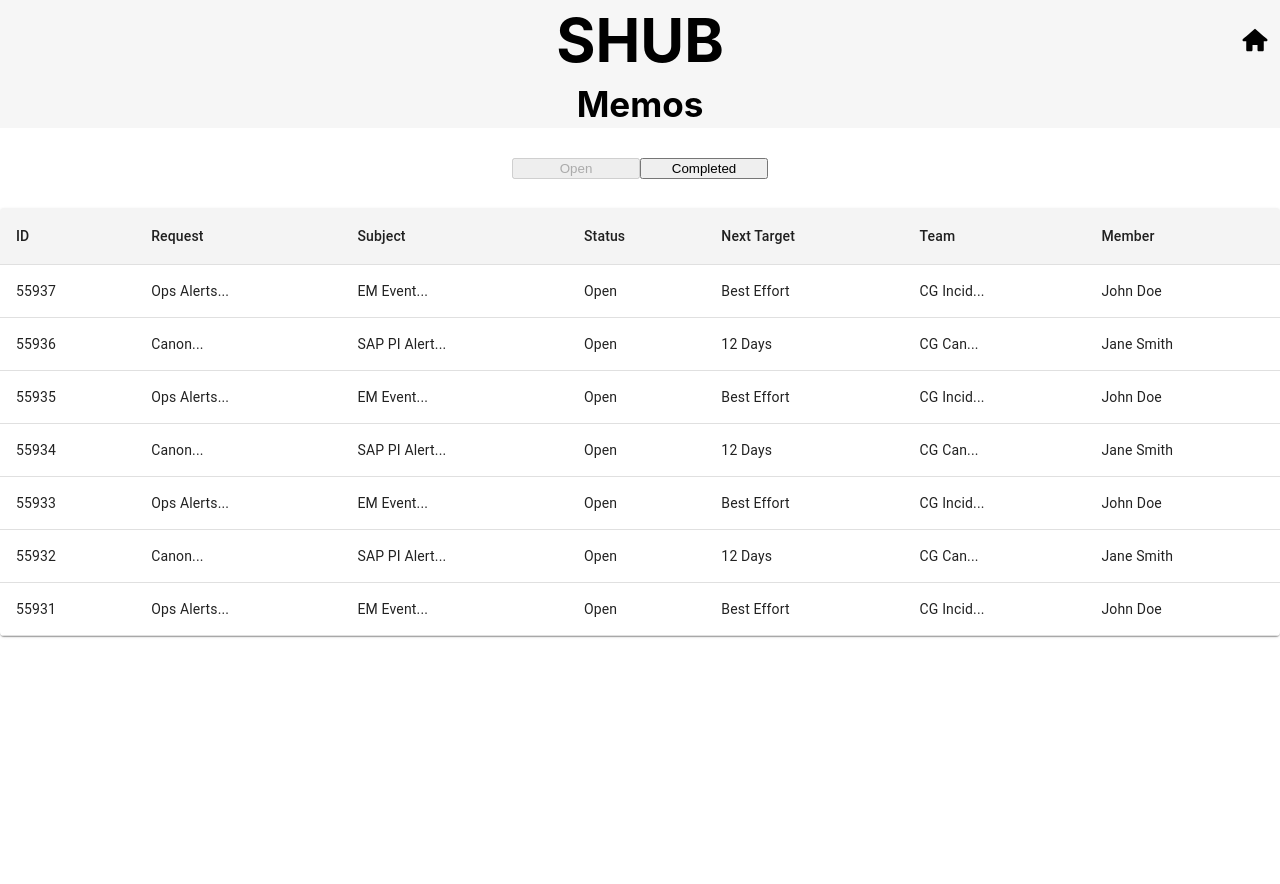
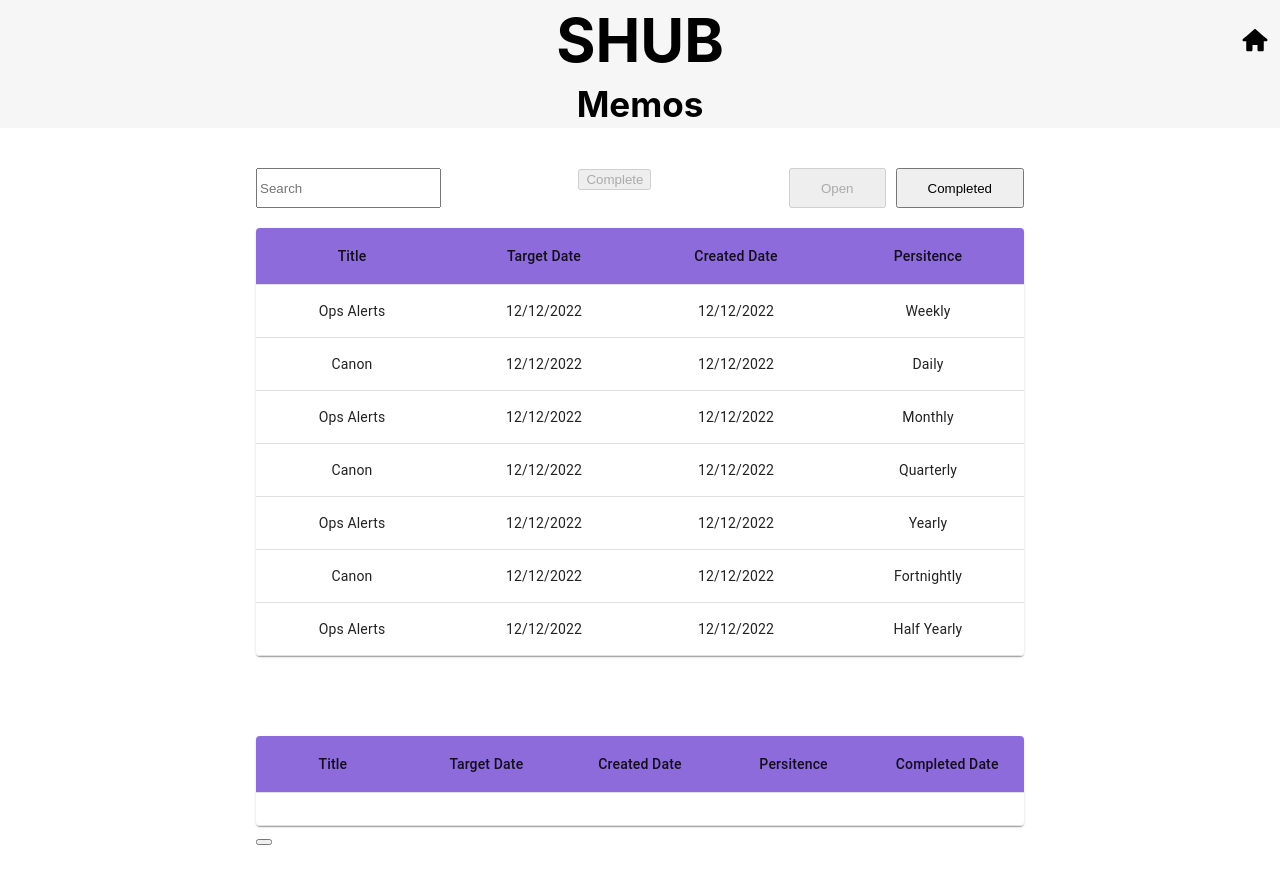
Before and after one commit to blueYvern/trial_repository, a React (Create React App) app in the folder trial-front/: page /memos in a window 1280 px wide. Before the commit the page ends 800 px from the top, so only its background shows below. Built offline with nearby package versions, Linux system fonts and the light colour scheme.

Commit message:
updated memo table

```diff
--- a/trial-front/public/index.html
+++ b/trial-front/public/index.html
@@ -27,17 +27,6 @@
     <title>React App</title>
   </head>
   <body>
-    <noscript>You need to enable JavaScript to run this app.</noscript>
     <div id="root"></div>
-    <!--
-      This HTML file is a template.
-      If you open it directly in the browser, you will see an empty page.
-
-      You can add webfonts, meta tags, or analytics to this file.
-      The build step will place the bundled scripts into the <body> tag.
-
-      To begin the development, run `npm start` or `yarn start`.
-      To create a production bundle, use `npm run build` or `yarn build`.
-    -->
   </body>
 </html>
--- a/trial-front/src/pages/MemoHome.js
+++ b/trial-front/src/pages/MemoHome.js
@@ -1,87 +1,219 @@
-import React, {useState} from "react";
+import React, {use, useState} from "react";
 import TabHeader from "../templates/TabHeader";
 import "./styles/memo-main.css";
-import { Table, TableBody, TableCell, TableContainer, TableHead, TableRow, Paper, Button } from "@mui/material";
+import {
+  Table,
+  TableBody,
+  TableCell,
+  TableContainer,
+  TableHead,
+  TableRow,
+  Paper,
+  Box,
+  Button
+} from "@mui/material";
+
+// Memo {
+//   id: number;
+//   title : string;
+//   target_date : Date;
+//   created_date : Date;
+//   completed_date : Date;
+//   persistence : string;
+//   status : string;
+// }
 
 const open_data = [
-    { id: 55937, request: "Ops Alerts...", subject: "EM Event...", status: "Open", nextTarget: "Best Effort", team: "CG Incid...", member: "John Doe" },
-    { id: 55936, request: "Canon...", subject: "SAP PI Alert...", status: "Open", nextTarget: "12 Days", team: "CG Can...", member: "Jane Smith" },
-    { id: 55935, request: "Ops Alerts...", subject: "EM Event...", status: "Open", nextTarget: "Best Effort", team: "CG Incid...", member: "John Doe" },
-    { id: 55934, request: "Canon...", subject: "SAP PI Alert...", status: "Open", nextTarget: "12 Days", team: "CG Can...", member: "Jane Smith" },
-    { id: 55933, request: "Ops Alerts...", subject: "EM Event...", status: "Open", nextTarget: "Best Effort", team: "CG Incid...", member: "John Doe" },
-    { id: 55932, request: "Canon...", subject: "SAP PI Alert...", status: "Open", nextTarget: "12 Days", team: "CG Can...", member: "Jane Smith" },
-    { id: 55931, request: "Ops Alerts...", subject: "EM Event...", status: "Open", nextTarget: "Best Effort", team: "CG Incid...", member: "John Doe" },
+    {  id:1, title: "Ops Alerts", target_date: "12/12/2022", created_date: "12/12/2022", persistence: "Weekly", status: "Open" },
+    {  id:2,title: "Canon", target_date: "12/12/2022", created_date: "12/12/2022", persistence: "Daily", status: "Open"  },
+    {  id:3,title: "Ops Alerts", target_date: "12/12/2022", created_date: "12/12/2022", persistence: "Monthly", status: "Open"  },
+    {  id:4,title: "Canon", target_date: "12/12/2022", created_date: "12/12/2022", persistence: "Quarterly", status: "Open"  },
+    {  id:5,title: "Ops Alerts", target_date: "12/12/2022", created_date: "12/12/2022", persistence: "Yearly", status: "Open"  },
+    {  id:6,title: "Canon", target_date: "12/12/2022", created_date: "12/12/2022", persistence: "Fortnightly", status: "Open"  },
+    {  id:7,title: "Ops Alerts", target_date: "12/12/2022", created_date: "12/12/2022", persistence: "Half Yearly", status: "Open"  },
 ];
 
 const completed_data = [
-    { id: 55933, request: "Ops Alerts...", subject: "EM Event...", status: "Completed", nextTarget: "Best Effort", team: "CG Incid...", member: "John Doe" },
-    { id: 55932, request: "Canon...", subject: "SAP PI Alert...", status: "Completed", nextTarget: "12 Days", team: "CG Can...", member: "Jane Smith" },
-    { id: 55931, request: "Ops Alerts...", subject: "EM Event...", status: "Completed", nextTarget: "Best Effort", team: "CG Incid...", member: "John Doe" },
+    {  id:9,title: "Ops Alerts",  target_date: "12/12/2022", created_date: "12/12/2022", completed_date: "12/12/2022", persistence: "Fortnightly", status: "Completed" },
+    {  id:10,title: "Canon",  target_date: "12/12/2022", created_date: "12/12/2022", completed_date: "12/12/2022", persistence: "Monthly", status: "Completed" },
+    {  id:8,title: "Ops Alerts", target_date: "12/12/2022", created_date: "12/12/2022", completed_date: "12/12/2022", persistence: "Quarterly", status: "Completed" },
 ];
 
 function StatusButtons(props) {
     return (
+      <div class="memo-header">
+        <input class="memo-search" type="text" placeholder="Search" value={props.search} onChange={(e) => props.searchChange(e.target.value)}/>
+        <div class="edit-button">
+          <button class="edit-button" disabled = {props.actionDisabled} onClick={() => props.action(props.selectedRow)}>{props.actionText}</button>
+        </div>
         <div class="memo-status-buttons">
             <button class="status-button" onClick={props.openMemos} disabled = {!props.state}>Open</button>
             <button class="status-button" onClick={props.completedmemos} disabled = {props.state}>Completed</button>
         </div>
+      </div>
     );
 }
 
-function DataTable({data}) {
-    return (
+function DataTable(props) {
+
+  const handleRowClick = (row) => {
+    props.updateSelection(row);
+    props.setActionDisabled(false);
+  };
+
+  return (
+    <div className="memo-container">
+      <StatusButtons
+        state={props.state}
+        openMemos={props.openMemos}
+        completedmemos={props.completedmemos}
+        search={props.search}
+        searchChange={props.searchChange}
+        actionDisabled={props.actionDisabled}
+        action={props.action}
+        actionText={props.actionText}
+        selectedRow = {props.selection}
+        />
+      <Box>
+        <TableContainer component={Paper}>
+          <Table className="memo-table">
+            <TableHead>
+              <TableRow>
+                <TableCell>Title</TableCell>
+                <TableCell>Target Date</TableCell>
+                <TableCell>Created Date</TableCell>
+                <TableCell>Persitence</TableCell>
+                {!props.hiddenList.includes("completed") && <TableCell>Completed Date</TableCell>}
+              </TableRow>
+            </TableHead>
+            <TableBody>
+              {props.data.filter(
+                  (row) =>
+                  !props.search.length || row.title.toString().toLowerCase().includes(props.search.toLowerCase()))
+                .map((row) => (
+                <TableRow
+                  key={row.id}
+                  hover
+                  onClick={() => handleRowClick(row)}
+                  className={props.selectedId === row.id ? "memo-table-row-selected" : "memo-table-row"}>
+                  <TableCell>{row.title}</TableCell>
+                  <TableCell>{row.created_date}</TableCell>
+                  <TableCell>{row.target_date}</TableCell>
+                  <TableCell>{row.persistence}</TableCell>
+                  {!props.hiddenList.includes("completed") && <TableCell>{row.completed_date}</TableCell>}
+                </TableRow>
+              ))}
+            </TableBody>
+          </Table>
+        </TableContainer>
+      </Box>
+    </div>
+  );
+}
+
+function EditBlock({row, action}) {
+
+  return(
+    <div className="edit-view-container">
       <TableContainer component={Paper}>
-        <Table>
+        <Table className="memo-table">
           <TableHead>
             <TableRow>
-              <TableCell>ID</TableCell>
-              <TableCell>Request</TableCell>
-              <TableCell>Subject</TableCell>
-              <TableCell>Status</TableCell>
-              <TableCell>Next Target</TableCell>
-              <TableCell>Team</TableCell>
-              <TableCell>Member</TableCell>
+              <TableCell>Title</TableCell>
+              <TableCell>Target Date</TableCell>
+              <TableCell>Created Date</TableCell>
+              <TableCell>Persitence</TableCell>
+              <TableCell>Completed Date</TableCell>
             </TableRow>
           </TableHead>
           <TableBody>
-            {data.map((row) => (
-              <TableRow key={row.id}>
-                <TableCell>{row.id}</TableCell>
-                <TableCell>{row.request}</TableCell>
-                <TableCell>{row.subject}</TableCell>
-                <TableCell>{row.status}</TableCell>
-                <TableCell>{row.nextTarget}</TableCell>
-                <TableCell>{row.team}</TableCell>
-                <TableCell>{row.member}</TableCell>
-              </TableRow>
-            ))}
+            <TableRow>
+              <TableCell>{row.title}</TableCell>
+              <TableCell>{row.target_date}</TableCell>
+              <TableCell>{row.created_date}</TableCell>
+              <TableCell>{row.persistence}</TableCell>
+              <TableCell>{row.completed_date}</TableCell>
+            </TableRow>
           </TableBody>
         </Table>
       </TableContainer>
-    );
-  }
+      <div class="edit-button">
+        <button class="edit-button">{action}</button>
+      </div>
+    </div>
+  )
+
+}
 
 function MemoHome({tabTitle}) {
 
     const [state,setState] = useState(false);
     const [data,setData] = useState(open_data);
-
+    const [search,setSearch] = useState("");
+    const [hiddenList, setHiddenList] = useState(["completed"]);
+    const [selection, setSelection] = useState([]);
+    const [selectedId, setSelectedId] = useState(0);
+    const [status, setStatus] = useState("Open");
+    const [actionText, setActionText] = useState("Complete");
+    const [actionDisabled, setActionDisabled] = useState(true);
 
     const openMemos = () => {
         setState(!state);
         setData(open_data);
+        setSearch("");
+        setHiddenList(["completed"]);
+        updateSelection({});
+        setStatus("Open");
+        setActionText("Complete");
+        setActionDisabled(true);
+        console.log(selection === null);
     }
 
     const completedmemos = () => {
         setState(!state);
         setData(completed_data);
+        setSearch("");
+        setHiddenList([]);
+        updateSelection({});
+        setStatus("Completed");
+        setActionText("Reopen");
+        setActionDisabled(true);
+        console.log(selection);
+    }
+
+    const searchChange = (value) => {
+        setSearch(value);
+    }
+
+    const updateSelection = (selectedRow) => {
+      setSelection(selectedRow);
+      setSelectedId(selectedRow.id);
+    }
+
+    const action = (row) => {
+      console.log(row,actionText);
     }
 
     return (
         <div>
             <TabHeader tabTitle={tabTitle}/>
-            <StatusButtons state={state} openMemos={openMemos} completedmemos={completedmemos}/>
-            <DataTable data={data}/>
+            <DataTable
+              data={data}
+              search={search}
+              hiddenList={hiddenList}
+              updateSelection={updateSelection}
+              selection={selection}
+              selectedId={selectedId}
+              status={status}
+              state={state}
+              openMemos={openMemos}
+              completedmemos={completedmemos}
+              searchChange={searchChange}
+              actionText={actionText}
+              actionDisabled={actionDisabled}
+              setActionDisabled={setActionDisabled}
+              action={action}/>
+            {!selection.size > 0 ? <EditBlock row={selection} action={action}/> : <p>No</p>}
         </div>
     );
 }
--- a/trial-front/src/pages/styles/memo-main.css
+++ b/trial-front/src/pages/styles/memo-main.css
@@ -1,20 +1,64 @@
+.memo-header{
+    display: flex;
+    flex-direction: row;
+    justify-content: space-between;
+    margin-bottom: 2.5vh;
+}
+
+.memo-container{
+    margin-left: 20vw;
+    margin-right: 20vw;
+    margin-top: 5vh;
+}
+
 .status-button{
     display: flex;
     flex-direction: column;
     justify-content: center;
     align-items: center;
-    width: 10vw;
+    width: justify-content;
+    padding-left: 30px;
+    padding-right: 30px;
 }
 
 .memo-status-buttons{
     display: flex;
     flex-direction: row;
+    gap: 10px;
+    height: 5vh;
+}
+
+.memo-search{
+    display: flex;
+    flex-direction: row;
     justify-content: center;
-    align-items: center;
-    height: 10vh;
+    left: 10px;
+}
+
+.memo-table{
+    table-layout: fixed;
+    text-transform: capitalize;
+}
+
+.memo-table th,
+.memo-table td {
+  text-align: center;
+}
+
+.memo-table-row:hover {
+  cursor: pointer;
+}
+
+.memo-table-row-selected :not(.memo-table-row:hover) {
+  background-color: #0fa3adcb;
 }
 
 .MuiTableCell-head {
     font-weight: bold;
-    background-color: #f4f4f4;
+    font-size: 160px;
+    background-color: #8d6bdb;
 }
+
+.edit-view-container{
+    margin: 10vh 20vw 5vh 20vw;
+}
```
